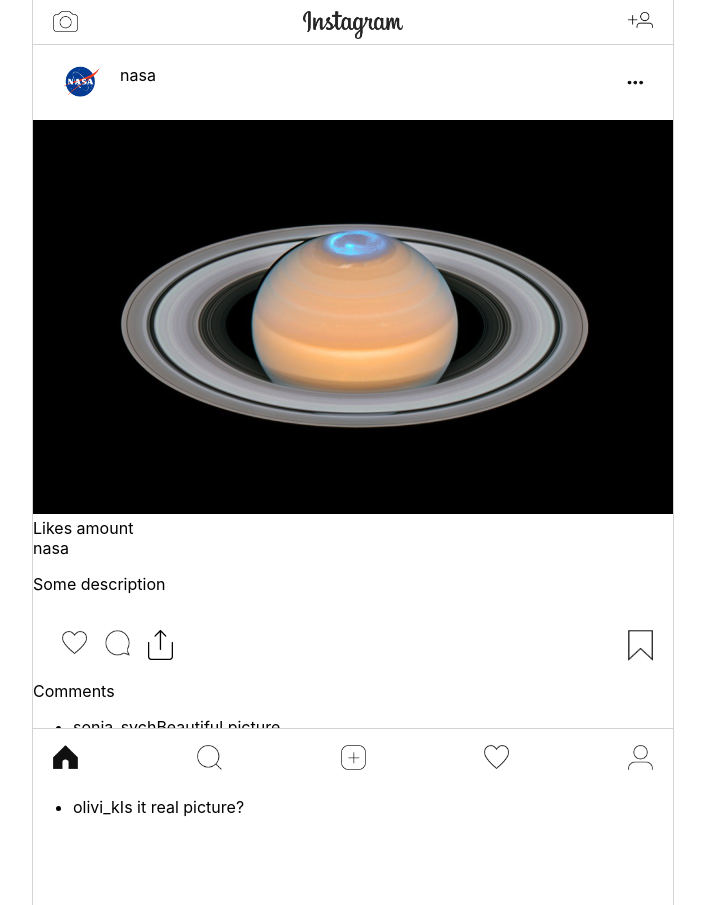
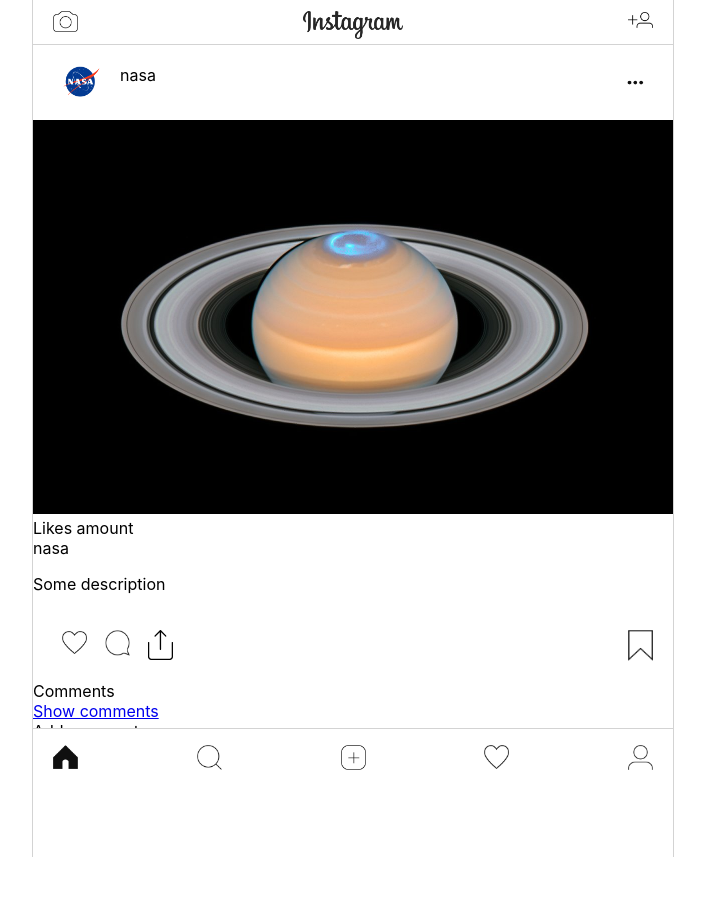
Before and after one commit to soniasych/Instagram, a React (Create React App) app in the folder instagram/: page / in a window 1280 px wide. Shown: the whole page, without its empty margins (287-992 px from the left). After the commit the page ends 857 px from the top, so only its background shows below. Built offline with nearby package versions, Linux system fonts and the light colour scheme.

Commit message:
trying to adding comments

```diff
--- a/instagram/src/layout.js
+++ b/instagram/src/layout.js
@@ -41,9 +41,105 @@ export class Layout extends Component {
                     commentAuthor: "olivi_k",
                     commentText: "Is it real picture?"
                 }
-            ]
+            ],
+            defaultComment:  {
+                commentId: 6,
+                commentAuthor: "rgosling",
+                commentText: "La La Land"
+            },
+            showComments: false,
+            newComment:  {
+                commentId: 7,
+                commentAuthor: "nasa",
+                commentText: ""
+            },
+            VeryNewComment: {}
         };
+
+        this.handleChange = this.handleChange.bind(this);
+        this.handleSubmit = this.handleSubmit.bind(this);
+        //this.updateInputValue = this.updateInputValue.bind(this);
     }
+
+
+
+    /* handleChange(event){
+        this.setState(
+            {defaultComment: event.target.defaultComment}
+            );
+    } */
+
+    /* handleChange(event){
+        this.setState(
+            {comments: this.state.comments.concat({defaultComment: ""})}
+            );
+    } */
+
+    /* updateInputValue(evt){
+        //console.log("input field updated with "+evt.target.value);
+        this.state={newComment: evt.target.value};
+
+      } */
+
+   /*  handleChange(event){
+        var newArray = this.state.comments.slice();
+        newArray.push(this.state.newComment);
+        this.setState({comments:newArray})
+    } */
+
+    handleChange = (e) => {
+        this.setState({
+            newComment: e.target.value
+        })
+    }
+
+    /* handleSubmit(event){
+        let submit = this.state.newComment;
+            //event.PreventDefault();
+            return(submit);
+
+    } */
+
+    addValue(evt)
+    {
+      evt.preventDefault();
+      if(this.state.newComment.commentText !=undefined)
+      {
+        alert('Your input value is: ' + this.state.newComment.commentText)
+      }
+    }
+
+    updateInput(evt){
+        this.state={value: evt.target.value};
+          }
+
+
+    handleSubmit(event){
+        event.preventDefault();
+        var newArray = this.state.comments.slice();
+        const form = {
+            commentId: this.state.newComment.commentId,
+            commentAuthor: this.state.newComment.commentAuthor,
+            commentText: this.state.newComment.commentText
+           }
+
+           newArray.push(form);
+           this.setState({
+                comments: {
+                    commentId: '',
+                    commentAuthor: '',
+                    commentText: ''
+            }
+           })
+
+    }
+
+
+    ShowNewCommentHandler = () => {
+        const doesShow = this.state.showComments;
+        this.setState({showComments: !doesShow});
+    }
+
 
     renderCommentList = () => {
         return(<ul>
@@ -59,6 +155,27 @@ export class Layout extends Component {
 
     render() {
        let сomments = this.renderCommentList();
+       let outputComments = null;
+
+       if(this.state.showComments)
+       {
+           outputComments = (
+            <div>
+                {сomments}
+            </div>
+           );
+       }
+
+       /* let commentCopy = JSON.parse(JSON.stringify(this.state.comments))
+       //make changes to ingredients
+       commentCopy[2].commentText = //whatever new ingredients are
+       this.setState({
+          comments:commentCopy
+        }); */
+
+
+
+       //let newComment = this.state.defaultComment.commentText;
         return (
             <div className="currentLayout">
                 <div className="userOptions">
@@ -96,7 +213,28 @@ export class Layout extends Component {
                 </div>
                 <div>Comments
                     <div>
+                        <a href="#" onClick={this.ShowNewCommentHandler} >Show comments</a>
+                    </div>
+                    {/* { this.state.showComments ?
+                    <div>
                     {сomments}
+                    </div> : null
+                    } */}
+                    {outputComments}
+                    <div>Add comment
+                        <form onSubmit={this.addValue} >
+                        {/* <form onSubmit={this.handleSubmit} > */}
+                        {/* <form> */}
+                            <label>Nasa
+                           {/*  <input type="text" id="inputfield" value={this.state.newComment.commentText} onChange={e => this.handleChange(e)} /> */}
+                                 <input type="text" id="inputfield" onChange={(e) => this.updateInput(e)}>
+
+                                </input>
+                            </label>
+                            {/* <input onClick={() => this.handleChange()} type="submit" value="add"/> */}
+                            <input  type="submit" value="add"/>
+                        </form>
+
                     </div>
                 </div>
             </div>
```
